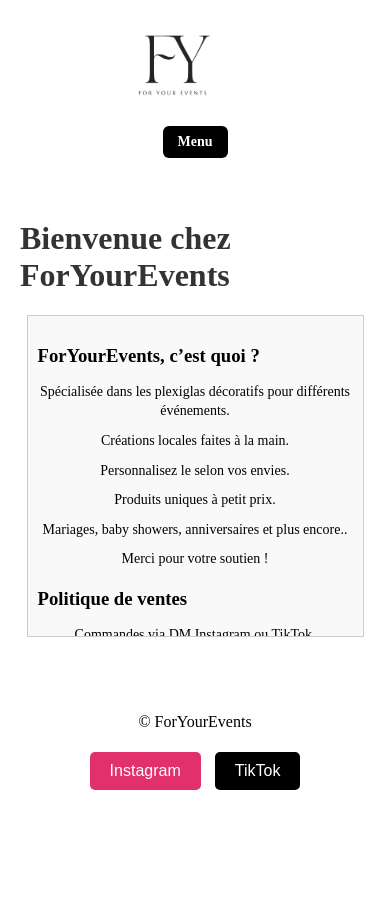
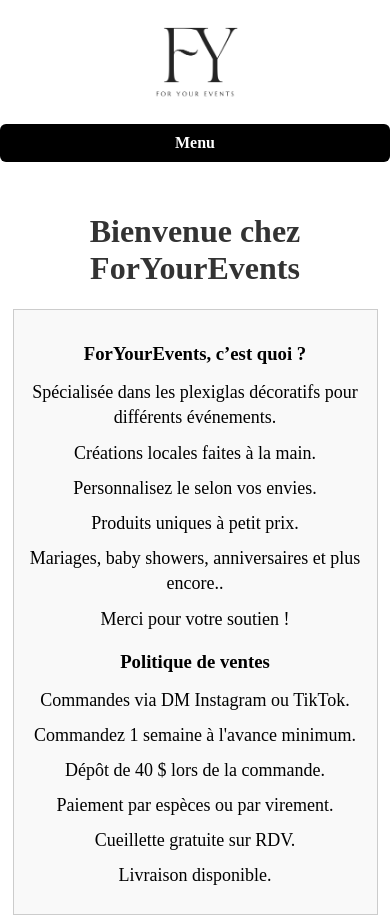
Before and after one commit to Brh-git/ForYourEvents, a plain HTML site: page index.html in a window 390 px wide. Shown: the top 915 px of the page. Before the commit the page ends 844 px from the top, so only its background shows below. Drawn offline with Linux system fonts and the light colour scheme.

Commit message:
Mise à jour du site pour tout type d'écran index seulement 3

```diff
--- a/index.html
+++ b/index.html
@@ -2,30 +2,33 @@
 <html lang="fr">
 <head>
 <meta charset="UTF-8">
-<meta name="viewport" content="width=device-width, initial-scale=1.0">
 <title>For Your Events</title>
 <style>
     body {
         font-family: 'Times New Roman';
+        text-align: center;
         margin: 0;
         padding: 0;
     }
 
-    /* HEADER */
-    header {
-        display: flex;
-        flex-direction: column;
-        align-items: center;
-        padding: 20px;
+    /* NAVIGATION LOGO */
+    .logo-container {
+        position: absolute;
+        top: 20px;
+        left: 20px;
     }
 
     .logo-container img {
         width: 150px;
-        max-width: 40%;
-        height: auto;
     }
 
-    /* MENU */
+    /* MENU HAMBURGER */
+    .menu-container {
+        position: absolute;
+        top: 180px;
+        left: 20px;
+    }
+
     .menu-button {
         background-color: black;
         color: white;
@@ -33,20 +36,20 @@
         cursor: pointer;
         border-radius: 6px;
         font-weight: bold;
-        margin-top: 15px;
+        user-select: none;
     }
 
     .menu-items {
         display: none;
         flex-direction: column;
-        margin-top: 10px;
+        margin-top: 5px;
     }
 
     .menu-items a {
         text-decoration: none;
         color: black;
         background-color: #fff;
-        padding: 10px;
+        padding: 8px 15px;
         border-radius: 5px;
         margin-top: 5px;
         display: block;
@@ -56,8 +59,9 @@
         background-color: #ddd;
     }
 
-    /* CONTENT */
+    /* CONTENU PRINCIPAL */
     .content {
+        margin-top: 50px;
         padding: 20px;
     }
 
@@ -65,13 +69,14 @@
         color: #333;
     }
 
+    /* SECTION SCROLLABLE */
     .scrollable-section {
         max-height: 400px;
         overflow-y: auto;
         padding: 20px;
         border: 1px solid #ccc;
         margin: 20px auto;
-        max-width: 90%;
+        max-width: 700px;
         background-color: #f9f9f9;
     }
 
@@ -82,14 +87,14 @@
     .scrollable-section p {
         text-align: center;
         margin: 10px 0;
-        font-size: 16px;
+        font-size: 18px;
         line-height: 1.4;
     }
 
     /* FOOTER */
     footer {
         text-align: center;
-        padding: 20px;
+        margin-top: 50px;
     }
 
     .social-btn {
@@ -105,36 +110,62 @@
     .instagram-btn { background-color: #E1306C; }
     .tiktok-btn { background-color: black; }
 
-    /* MEDIA QUERIES */
-    @media (max-width: 768px) {
-        .logo-container img { max-width: 50%; }
-        .scrollable-section { max-height: 350px; padding: 15px; }
-    }
+    /* MEDIA QUERY POUR MOBILE / TABLETTE */
+    @media screen and (max-width: 768px) {
+        .logo-container {
+            position: relative;
+            top: 0;
+            left: 0;
+            margin: 10px 0;
+        }
 
-    @media (max-width: 480px) {
-        .logo-container img { max-width: 70%; }
-        .scrollable-section { max-height: 300px; padding: 10px; }
-        .scrollable-section p { font-size: 14px; }
-        .menu-button { padding: 8px 15px; font-size: 14px; }
-        .menu-items a { padding: 8px; font-size: 14px; }
+        .logo-container img {
+            width: 120px;
+        }
+
+        .menu-container {
+            position: relative;
+            top: 0;
+            left: 0;
+            margin-bottom: 20px;
+        }
+
+        .content {
+            margin-top: 0;
+            padding: 10px;
+        }
+
+        .scrollable-section {
+            max-width: 90%;
+            max-height: none; /* enlever hauteur fixe pour mobile */
+            padding: 15px;
+        }
+
+        .menu-items a {
+            padding: 10px;
+            font-size: 16px;
+        }
     }
 </style>
 </head>
 <body>
 
-<header>
-    <div class="logo-container">
-        <img src="logo.png" alt="Logo du site">
-    </div>
+<!-- LOGO -->
+<div class="logo-container">
+    <img src="logo.png" alt="Logo du site">
+</div>
 
+<!-- MENU -->
+<div class="menu-container">
     <div class="menu-button" onclick="toggleMenu()">Menu</div>
     <div class="menu-items" id="menuItems">
         <a href="index.html">Accueil</a>
         <a href="commande.html">Commande</a>
         <a href="contact.html">Contact</a>
     </div>
-</header>
+</div>
 
+<!-- CONTENU PRINCIPAL -->
 <div class="content">
     <h1>Bienvenue chez ForYourEvents</h1>
 
@@ -157,16 +188,22 @@
     </div>
 </div>
 
+<!-- FOOTER -->
 <footer>
     <p>© ForYourEvents</p>
     <button onclick="window.open('https://www.instagram.com/for.your.eventss/', '_blank')" class="social-btn instagram-btn">Instagram</button>
     <button onclick="window.open('https://www.tiktok.com/@for.your.eventss?lang=en', '_blank')" class="social-btn tiktok-btn">TikTok</button>
 </footer>
 
+<!-- SCRIPT MENU HAMBURGER -->
 <script>
 function toggleMenu() {
     const menu = document.getElementById("menuItems");
-    menu.style.display = (menu.style.display === "flex") ? "none" : "flex";
+    if(menu.style.display === "flex") {
+        menu.style.display = "none";
+    } else {
+        menu.style.display = "flex";
+    }
 }
 </script>
 
```
